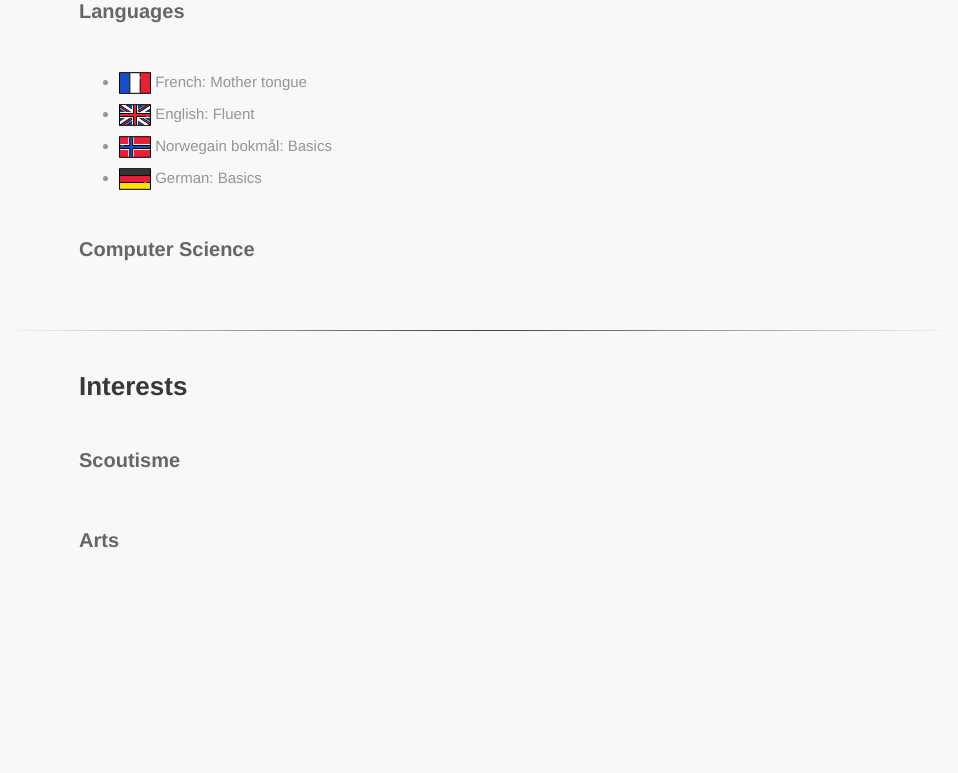
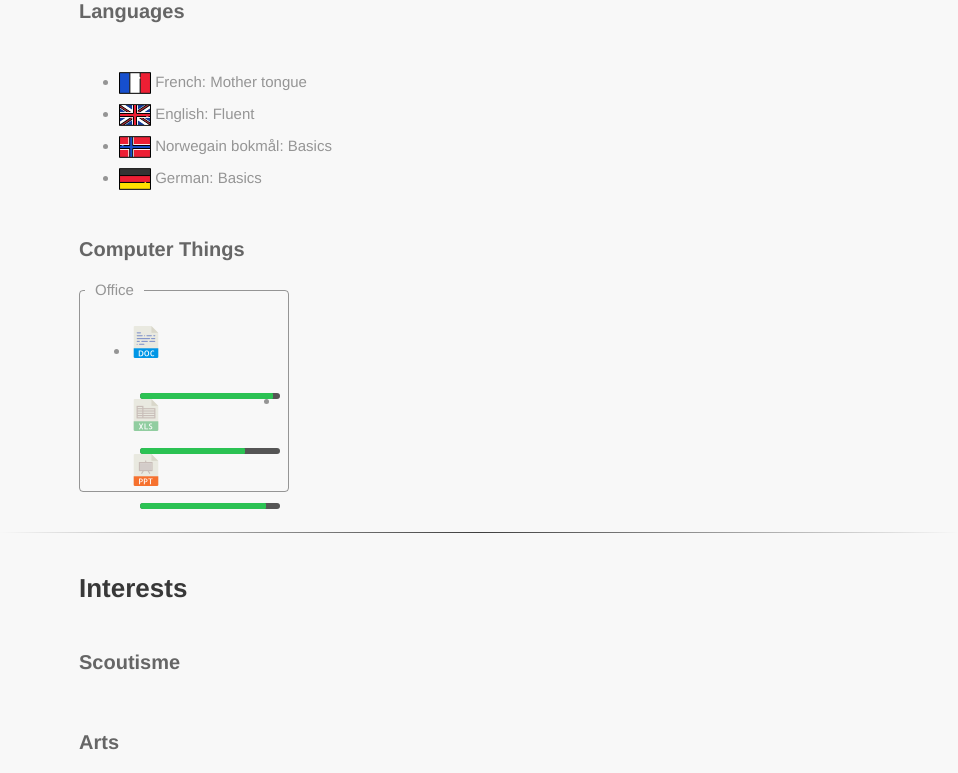
Before and after one commit to TheTrueTom/CV, a PHP site: page / in a window 1280 px wide. Shown: the part 2051-2824 px from the top of the page, without its empty margins (161-1119 px from the left). Before the commit the page ends 2599 px from the top, so only its background shows below. Run offline with PHP 8.4, Linux system fonts and the light colour scheme; some libraries are stand-ins or nearby versions.

Commit message:
Add office skills/Rename computer things

```diff
--- a/css/style.css
+++ b/css/style.css
@@ -33,6 +33,7 @@ hr {
   border: 0;
   height: 1px;
   background-image: linear-gradient(to right, rgba(0, 0, 0, 0), rgba(0, 0, 0, 0.75), rgba(0, 0, 0, 0));
+  clear: both;
 }
 
 img {
@@ -214,6 +215,71 @@ OTHER SKILLS
 
 .skill img {
   vertical-align: middle;
+}
+
+.skill-set {
+  position: relative;
+  border: 1px solid rgba(0,0,0,0.4);
+  width: 210px;
+  -moz-border-radius: 8px;
+  -webkit-border-radius: 8px;
+  border-radius: 4px;
+  padding-top: 20px;
+  padding-left: 10px;
+}
+
+.skill-set-title {
+  background: #f8f8f8;
+  padding: 0 10px 0 10px;
+  position: absolute;
+  left: 5px;
+  top: -10px;
+}
+
+.skill-set li {
+  line-height: 50px;
+}
+
+.skill-set img {
+  display: inline-block;
+  clear: left;
+  float: left;
+  margin: 0 auto;
+}
+
+.meter {
+  width: 140px;
+	height: 6px;  /* Can be anything */
+	position: relative;
+  float: left;
+	background: #555;
+	-moz-border-radius: 8px;
+	-webkit-border-radius: 8px;
+	border-radius: 8px;
+  margin-top: 17px;
+  margin-left: 10px;
+}
+
+.meter > span {
+  display: block;
+  height: 100%;
+  border-top-right-radius: 8px;
+  border-bottom-right-radius: 8px;
+  border-top-left-radius: 20px;
+  border-bottom-left-radius: 20px;
+  background-color: rgb(43,194,83);
+  position: relative;
+  overflow: hidden;
+}
+
+.orange > span {
+  background-color: #f1a165;
+  background-image: linear-gradient(to bottom, #f1a165, #f36d0a);
+}
+
+.red > span {
+  background-color: #f0a3a3;
+  background-image: linear-gradient(to bottom, #f0a3a3, #f42323);
 }
 
 /*******************************************************************************
--- a/index.php
+++ b/index.php
@@ -463,7 +463,15 @@
 						<li><img src='img/germany.png' alt='German' />&nbsp;German: Basics</li>
 					</ul>
 				</div>
-			<div class='skill-title'>Computer Science</div>
+			<div class='skill-title'>Computer Things</div>
+				<div class='skill-set'>
+					<span class='skill-set-title'>Office</span>
+					<ul>
+						<li><img src='img/doc.png' alt='Word' />&nbsp;<div class="meter"><span style="width: 95%"></span></div></li>
+						<li><img src='img/xls.png' alt='Excel' />&nbsp;<div class="meter"><span style="width: 75%"></span></div></li>
+						<li><img src='img/ppt.png' alt='Powerpoint' />&nbsp;<div class="meter"><span style="width: 90%"></span></div></li>
+					</ul>
+				</div>
 		</div>
 	</div>
 
```
Also changed, not shown: img/doc.png (added), img/ppt.png (added), img/xls.png (added).
